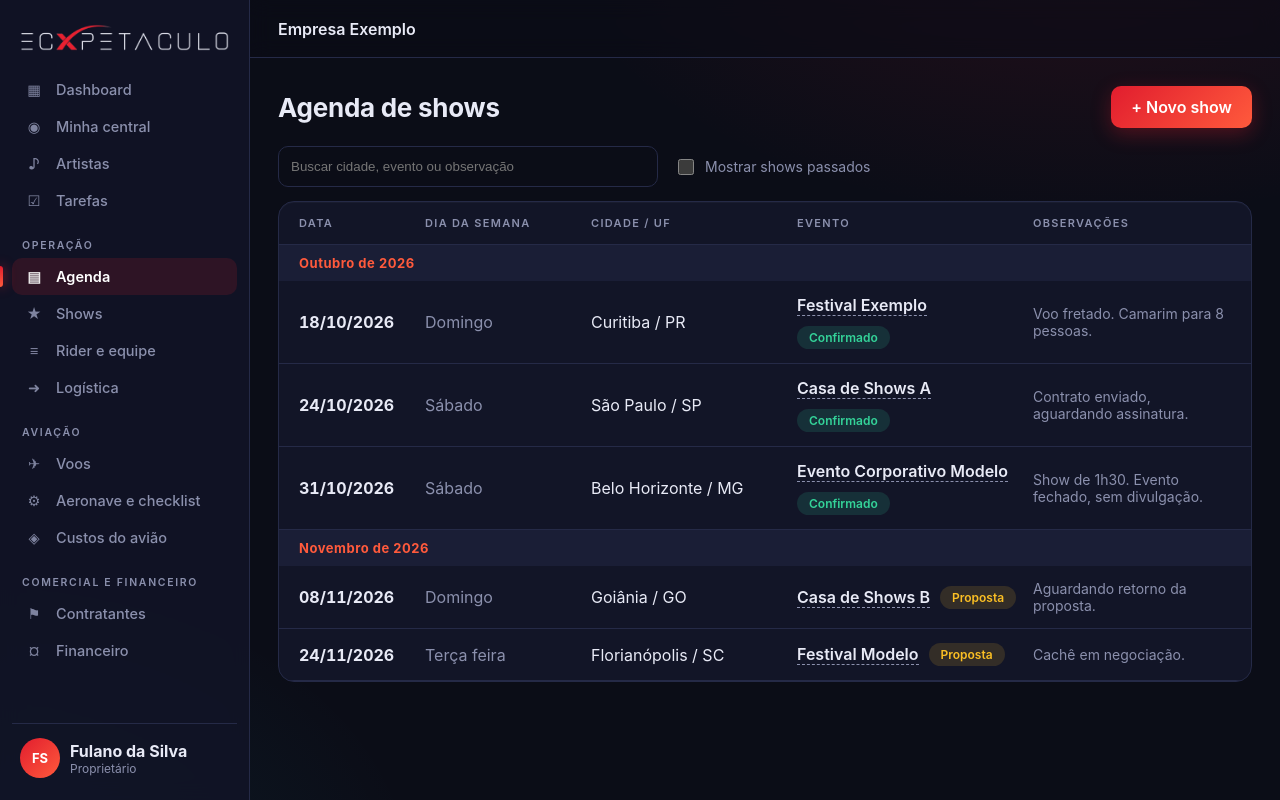
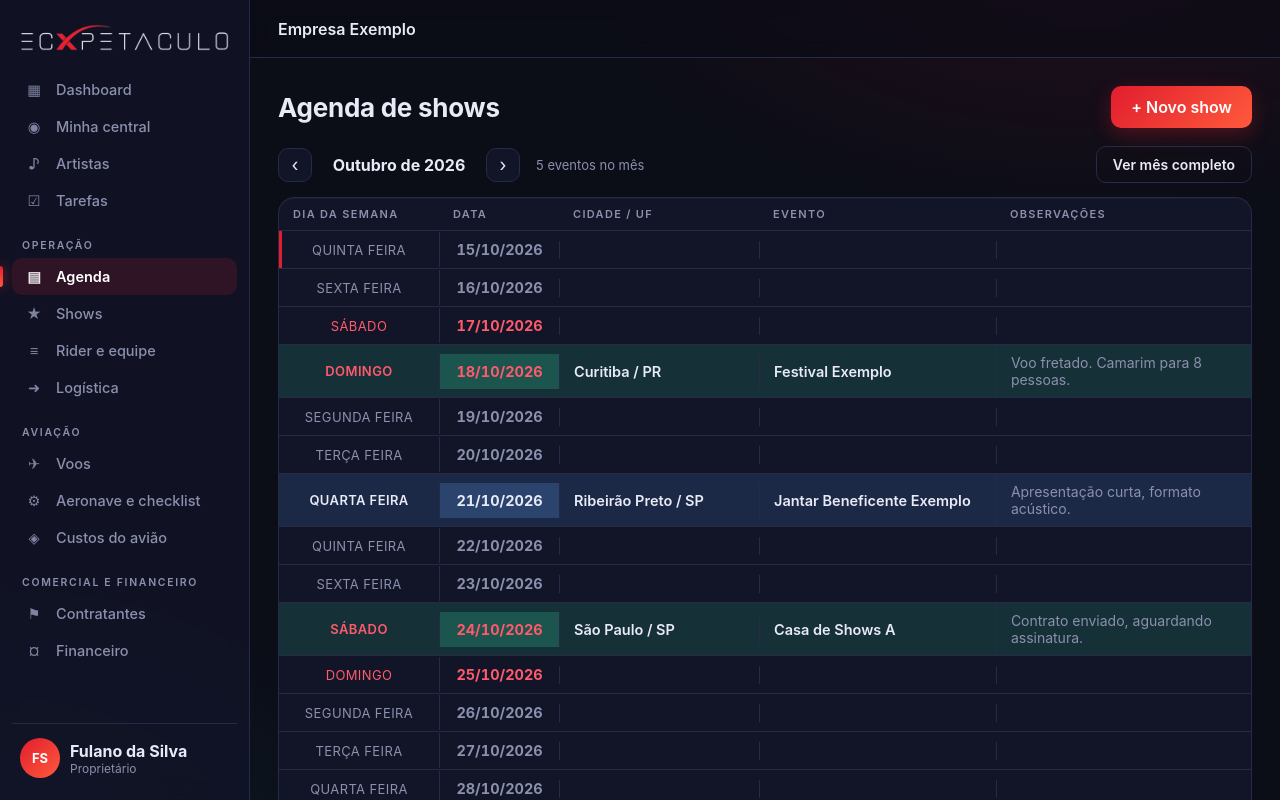
Before and after one commit to ecxpetaculosistema/ECXPETACULO, a React (Vite) app: page /agenda in a window 1280 px wide. Shown: the top 800 px of the page. Built offline with nearby package versions, Linux system fonts and the light colour scheme.

Commit message:
Agenda em formato de planilha: um dia por linha, passados saem do mês atual
Co-Authored-By: Claude Sonnet 5.5 <noreply@anthropic.com>
Claude-Session: https://claude.ai/code/session_01MMoSasdxXjchF88ATCYD7f

```diff
--- a/src/data.js
+++ b/src/data.js
@@ -92,7 +92,7 @@ export const agendaShows = [
     responsaveis: [{ nome: 'Ciclano Souza', funcao: 'Gerente da casa', telefone: '(11) 90000-0007' }],
   },
   {
-    id: 'a4', date: day(16), city: 'Belo Horizonte', uf: 'MG', event: 'Evento Corporativo Modelo', status: 'confirmado',
+    id: 'a4', tipo: 'evento', date: day(16), city: 'Belo Horizonte', uf: 'MG', event: 'Evento Corporativo Modelo', status: 'confirmado',
     obs: 'Show de 1h30. Evento fechado, sem divulgação.',
     horarios: { chegada: '17:00', passagem: '19:00', show: '21:30' },
     local: { nome: 'Centro de Convenções Exemplo', endereco: 'Av. Afonso Pena, 2000 - Funcionários, Belo Horizonte - MG' },
@@ -121,4 +121,14 @@ export const agendaShows = [
     contratante: { nome: 'Produtora Modelo', telefone: '(48) 90000-0011' },
     responsaveis: [],
   },
+  {
+    id: 'a7', tipo: 'evento', date: day(6), city: 'Ribeirão Preto', uf: 'SP', event: 'Jantar Beneficente Exemplo', status: 'confirmado',
+    obs: 'Apresentação curta, formato acústico.',
+    horarios: { chegada: '18:00', passagem: '19:00', show: '21:00' },
+    local: { nome: 'Clube Exemplo', endereco: 'Av. Modelo, 300 - Centro, Ribeirão Preto - SP' },
+    hotelArtista: { nome: 'Hotel Modelo', endereco: 'Rua Central, 50 - Centro, Ribeirão Preto - SP' },
+    hotelBanda: { nome: 'Hotel Modelo', endereco: 'Rua Central, 50 - Centro, Ribeirão Preto - SP' },
+    contratante: { nome: 'Ciclano Souza', telefone: '(16) 90000-0012' },
+    responsaveis: [{ nome: 'Sicrano Alves', funcao: 'Cerimonial', telefone: '(16) 90000-0013' }],
+  },
 ]
--- a/src/pages/Agenda.jsx
+++ b/src/pages/Agenda.jsx
@@ -1,42 +1,44 @@
 import { useEffect, useMemo, useState } from 'react'
 import { agendaShows } from '../data.js'
 
+const pad = (n) => String(n).padStart(2, '0')
+const isoOf = (d) => `${d.getFullYear()}-${pad(d.getMonth() + 1)}-${pad(d.getDate())}`
 const parse = (iso) => {
   const [y, m, d] = iso.split('-').map(Number)
   return new Date(y, m - 1, d)
 }
-const fmtDate = (iso) => parse(iso).toLocaleDateString('pt-BR', { day: '2-digit', month: '2-digit', year: 'numeric' })
-const weekday = (iso) => {
-  const w = parse(iso).toLocaleDateString('pt-BR', { weekday: 'long' }).replace('-', ' ')
-  return w[0].toUpperCase() + w.slice(1)
-}
-const monthLabel = (iso) => {
-  const l = parse(iso).toLocaleDateString('pt-BR', { month: 'long', year: 'numeric' })
-  return l[0].toUpperCase() + l.slice(1)
-}
-const today = () => new Date().toISOString().slice(0, 10)
+const fmtDate = (iso) => iso.split('-').reverse().join('/')
+const cap = (t) => t[0].toUpperCase() + t.slice(1)
+const weekday = (iso) => cap(parse(iso).toLocaleDateString('pt-BR', { weekday: 'long' }).replace('-', ' '))
+const todayIso = () => isoOf(new Date())
 const STATUS = { confirmado: 'Confirmado', proposta: 'Proposta', realizado: 'Realizado' }
 const mapsUrl = (q) => `https://www.google.com/maps/search/?api=1&query=${encodeURIComponent(q)}`
 const telUrl = (t) => 'tel:' + t.replace(/[^\d+]/g, '')
 
 export default function Agenda() {
   const [selected, setSelected] = useState(null)
-  const [showPast, setShowPast] = useState(false)
-  const [query, setQuery] = useState('')
+  const [offset, setOffset] = useState(0) // 0 = mês atual
+  const [showAll, setShowAll] = useState(false)
 
-  const rows = useMemo(() => {
-    const q = query.trim().toLowerCase()
-    return [...agendaShows]
-      .sort((a, b) => a.date.localeCompare(b.date))
-      .filter((s) => showPast || s.date >= today())
-      .filter((s) => !q || `${s.city} ${s.uf} ${s.event} ${s.obs}`.toLowerCase().includes(q))
-  }, [showPast, query])
+  const today = todayIso()
+  const base = new Date(new Date().getFullYear(), new Date().getMonth() + offset, 1)
+  const title = cap(base.toLocaleDateString('pt-BR', { month: 'long', year: 'numeric' }))
+  // No mês atual os dias que já passaram saem da lista (a menos que "ver mês completo" esteja ligado).
+  const hidePast = offset === 0 && !showAll
 
-  const groups = rows.reduce((acc, s) => {
-    const k = monthLabel(s.date)
-    ;(acc[k] = acc[k] || []).push(s)
-    return acc
-  }, {})
+  const { days, count } = useMemo(() => {
+    const total = new Date(base.getFullYear(), base.getMonth() + 1, 0).getDate()
+    const list = []
+    let n = 0
+    for (let d = 1; d <= total; d++) {
+      const iso = isoOf(new Date(base.getFullYear(), base.getMonth(), d))
+      const events = agendaShows.filter((s) => s.date === iso)
+      n += events.length
+      if (hidePast && iso < today) continue
+      list.push({ iso, events })
+    }
+    return { days: list, count: n }
+  }, [offset, hidePast, today])
 
   return (
     <>
@@ -46,34 +48,58 @@ export default function Agenda() {
       </div>
 
       <div className="agenda-tools">
-        <input className="search" placeholder="Buscar cidade, evento ou observação" value={query} onChange={(e) => setQuery(e.target.value)} />
-        <label className="toggle">
-          <input type="checkbox" checked={showPast} onChange={(e) => setShowPast(e.target.checked)} /> Mostrar shows passados
-        </label>
+        <div className="month-nav">
+          <button onClick={() => setOffset(offset - 1)} aria-label="Mês anterior">‹</button>
+          <strong>{title}</strong>
+          <button onClick={() => setOffset(offset + 1)} aria-label="Próximo mês">›</button>
+        </div>
+        <span className="muted-sm">{count} {count === 1 ? 'evento' : 'eventos'} no mês</span>
+        {offset !== 0 && <button className="btn-ghost" onClick={() => setOffset(0)}>Voltar ao mês atual</button>}
+        {offset === 0 && (
+          <button className="btn-ghost" onClick={() => setShowAll(!showAll)}>
+            {showAll ? 'Mostrar só os próximos' : 'Ver mês completo'}
+          </button>
+        )}
       </div>
 
       <div className="card agenda">
         <div className="agenda-head">
-          <span>Data</span><span>Dia da semana</span><span>Cidade / UF</span><span>Evento</span><span>Observações</span>
+          <span>Dia da semana</span><span>Data</span><span>Cidade / UF</span><span>Evento</span><span>Observações</span>
         </div>
-        {rows.length === 0 && <div className="empty">Nenhum show encontrado.</div>}
-        {Object.entries(groups).map(([month, list]) => (
-          <div key={month}>
-            <div className="agenda-month">{month}</div>
-            {list.map((s) => (
-              <div key={s.id} className={'agenda-row' + (s.date < today() ? ' past' : '')}>
-                <span className="a-date">{fmtDate(s.date)}</span>
-                <span className="a-week">{weekday(s.date)}</span>
-                <span className="a-city">{s.city} / {s.uf}</span>
-                <span className="a-event">
-                  <button className="event-link" onClick={() => setSelected(s)}>{s.event}</button>
-                  <span className={'badge ' + s.status}>{STATUS[s.status]}</span>
-                </span>
-                <span className="a-obs">{s.obs}</span>
+        {days.length === 0 && <div className="empty">Nenhum dia restante neste mês. Use “Ver mês completo” ou avance de mês.</div>}
+        {days.map(({ iso, events }) => {
+          const dow = parse(iso).getDay()
+          const weekend = dow === 0 || dow === 6
+          const dayCls = 'd-week' + (weekend ? ' weekend' : '')
+          if (!events.length) {
+            return (
+              <div key={iso} className={'agenda-row empty-day' + (iso === today ? ' is-today' : '')}>
+                <span className={dayCls}>{weekday(iso)}</span>
+                <span className={'d-date' + (weekend ? ' weekend' : '')}>{fmtDate(iso)}</span>
+                <span /><span /><span />
               </div>
-            ))}
-          </div>
-        ))}
+            )
+          }
+          return events.map((s) => (
+            <div
+              key={s.id}
+              className={`agenda-row has-event tipo-${s.tipo || 'show'}` + (iso === today ? ' is-today' : '')}
+              role="button" tabIndex={0}
+              onClick={() => setSelected(s)}
+              onKeyDown={(e) => (e.key === 'Enter' || e.key === ' ') && setSelected(s)}
+            >
+              <span className={dayCls}>{weekday(iso)}</span>
+              <span className={'d-date' + (weekend ? ' weekend' : '')}>{fmtDate(iso)}</span>
+              <span className="d-city">{s.city} / {s.uf}</span>
+              <span className="d-event">{s.event}{s.status === 'proposta' && <em className="tag-prop">proposta</em>}</span>
+              <span className="d-obs">{s.obs}</span>
+            </div>
+          ))
+        })}
+      </div>
+      <div className="agenda-legend">
+        <i className="lg-show" /> Show <i className="lg-evento" /> Evento / corporativo
+        <span className="muted-sm"> · Clique em um evento para ver os detalhes</span>
       </div>
 
       {selected && <ShowModal show={selected} onClose={() => setSelected(null)} />}
--- a/src/styles.css
+++ b/src/styles.css
@@ -209,22 +209,38 @@ h1, h2, h3 { margin: 0; }
 
 /* ---------- Agenda ---------- */
 .agenda-tools { display: flex; gap: 16px; align-items: center; margin-bottom: 14px; flex-wrap: wrap; }
-.agenda-tools .search { max-width: 380px; }
-.toggle { display: flex; gap: 8px; align-items: center; color: var(--muted); font-size: 14px; cursor: pointer; }
-.toggle input { accent-color: var(--brand); width: 16px; height: 16px; }
+.month-nav { display: flex; align-items: center; gap: 12px; }
+.month-nav strong { min-width: 150px; text-align: center; font-size: 16px; }
+.month-nav button { width: 34px; height: 34px; border-radius: 10px; border: 1px solid var(--border); background: var(--surface); font-size: 18px; line-height: 1; }
+.month-nav button:hover { border-color: var(--brand); color: var(--brand-2); }
+.btn-ghost { margin-left: auto; background: none; border: 1px solid var(--border); border-radius: 10px; padding: 9px 16px; font-weight: 600; font-size: 14px; }
+.btn-ghost:hover { border-color: var(--brand); color: var(--brand-2); }
 .agenda { overflow: hidden; }
-.agenda-head, .agenda-row { display: grid; grid-template-columns: 110px 150px 190px minmax(220px, 1.3fr) 1.6fr; gap: 16px; align-items: center; padding: 14px 20px; }
+.agenda-head, .agenda-row { display: grid; grid-template-columns: 160px 120px 200px minmax(220px, 1.3fr) 1.4fr; align-items: center; }
+.agenda-head > span, .agenda-row > span { padding: 9px 14px; }
 .agenda-head { font-size: 11px; letter-spacing: .12em; text-transform: uppercase; color: var(--muted); font-weight: 600; border-bottom: 1px solid var(--border); }
-.agenda-month { padding: 10px 20px; background: var(--surface-2); font-weight: 700; font-size: 13px; letter-spacing: .04em; color: var(--brand-2); }
-.agenda-row { border-bottom: 1px solid var(--border); }
-.agenda-row:hover { background: rgba(255, 255, 255, .02); }
-.agenda-row.past { opacity: .6; }
-.a-date { font-weight: 700; font-variant-numeric: tabular-nums; }
-.a-week { color: var(--muted); }
-.a-event { display: flex; align-items: center; gap: 10px; flex-wrap: wrap; }
-.a-obs { color: var(--muted); font-size: 14px; }
-.event-link { background: none; border: 0; padding: 0; font-weight: 600; text-align: left; color: var(--text); border-bottom: 1px dashed var(--muted); }
-.event-link:hover { color: var(--brand-2); border-color: var(--brand-2); }
+.agenda-row { border-bottom: 1px solid var(--border); min-height: 38px; font-size: 14.5px; }
+.agenda-row > span + span { border-left: 1px solid var(--border); }
+.agenda-row:last-child { border-bottom: 0; }
+.d-week { text-align: center; color: var(--muted); text-transform: uppercase; font-size: 13px; letter-spacing: .03em; }
+.d-date { text-align: center; font-weight: 700; font-variant-numeric: tabular-nums; }
+.weekend { color: var(--red) !important; }
+.empty-day { color: var(--muted); }
+.is-today { box-shadow: inset 3px 0 0 var(--brand); }
+.has-event { cursor: pointer; font-weight: 600; transition: filter .15s; }
+.has-event:hover { filter: brightness(1.25); }
+.has-event:focus-visible { outline: 2px solid var(--brand); outline-offset: -2px; }
+.has-event .d-week { color: var(--text); }
+.tipo-show { background: rgba(52, 211, 153, .14); }
+.tipo-show .d-date { background: rgba(52, 211, 153, .22); }
+.tipo-evento { background: rgba(96, 165, 250, .14); }
+.tipo-evento .d-date { background: rgba(96, 165, 250, .22); }
+.d-obs { color: var(--muted); font-weight: 400; font-size: 14px; }
+.d-event { display: flex; align-items: center; gap: 8px; flex-wrap: wrap; }
+.tag-prop { font-style: normal; font-size: 11px; font-weight: 600; padding: 2px 8px; border-radius: 999px; background: rgba(251, 191, 36, .16); color: var(--amber); }
+.agenda-legend { display: flex; align-items: center; gap: 8px; margin-top: 12px; color: var(--muted); font-size: 13px; flex-wrap: wrap; }
+.agenda-legend i { width: 14px; height: 14px; border-radius: 4px; display: inline-block; margin-left: 6px; }
+.lg-show { background: rgba(52, 211, 153, .5); } .lg-evento { background: rgba(96, 165, 250, .5); }
 .empty { padding: 32px; text-align: center; color: var(--muted); }
 .badge.realizado { background: rgba(99, 102, 241, .16); color: #a5b4fc; }
 
@@ -245,9 +261,11 @@ h1, h2, h3 { margin: 0; }
 .resp { display: flex; flex-direction: column; gap: 2px; padding-bottom: 6px; }
 @media (max-width: 1000px) {
   .agenda-head { display: none; }
-  .agenda-row { grid-template-columns: 1fr 1fr; gap: 6px 12px; padding: 14px 16px; }
-  .a-event, .a-obs { grid-column: 1 / -1; }
-  .a-city { text-align: right; }
-  .a-week { grid-column: 1; }
+  .agenda-row { grid-template-columns: 1fr 1fr; }
+  .agenda-row > span { padding: 6px 14px; border-left: 0 !important; }
+  .d-week { text-align: left; } .d-date { text-align: right; }
+  .d-city, .d-event, .d-obs { grid-column: 1 / -1; }
+  .empty-day > span:nth-child(n+3) { display: none; }
+  .btn-ghost { margin-left: 0; }
 }
 @media (max-width: 640px) { .modal-grid { grid-template-columns: 1fr; } }
```
